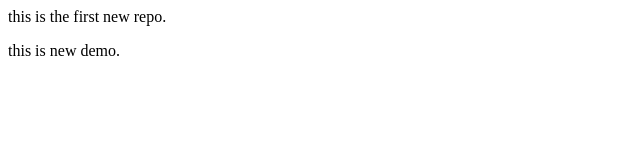
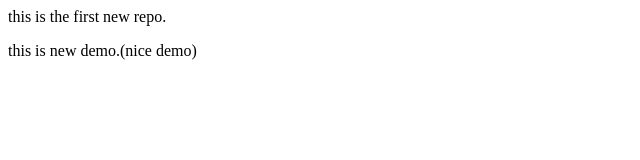
Before and after one commit to swayam0413/Localrepo, a plain HTML site: page index.html in a window 1280 px wide. Shown: the full height of the page, 0-640 px from the left. Drawn offline with Linux system fonts and the light colour scheme.

Commit message:
add new text

```diff
--- a/index.html
+++ b/index.html
@@ -1,2 +1,2 @@
 <p>this is the first new repo.</p>
-<p>this is new demo.</p>
+<p>this is new demo.(nice demo)</p>
```
